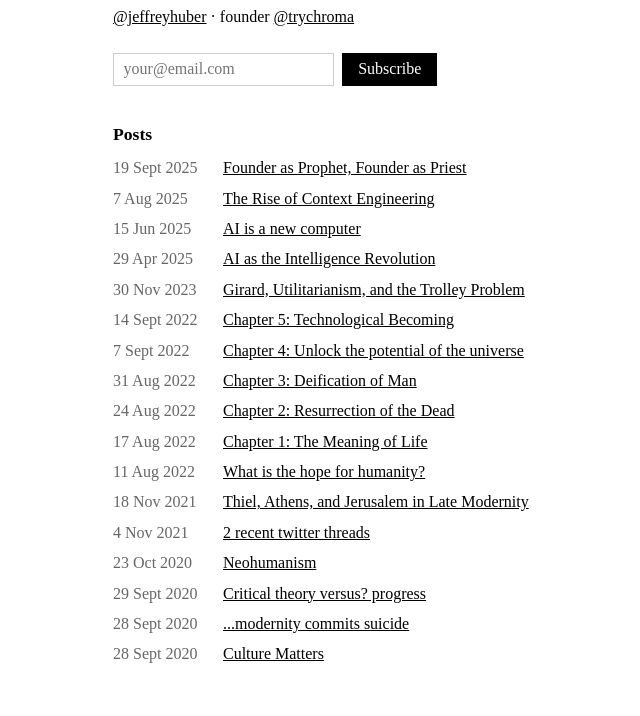
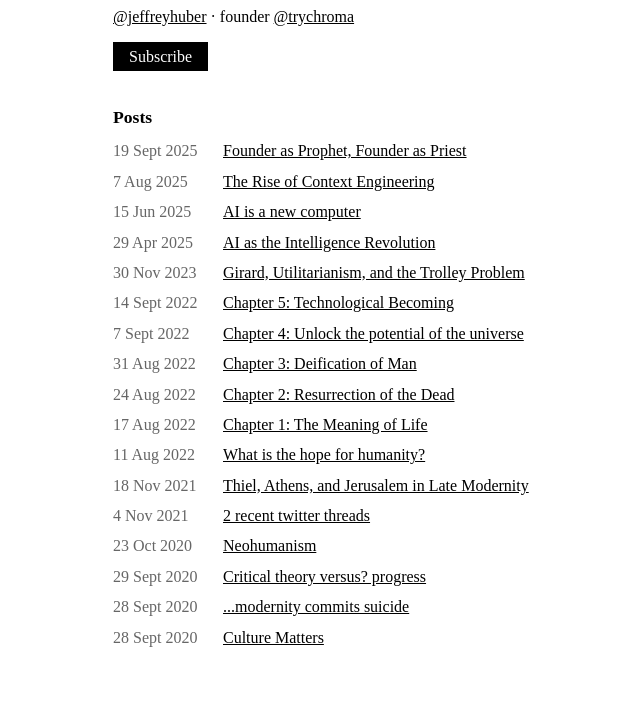
Before and after one commit to jeffchuber/jeffhuber, a plain HTML site: page docs/index.html in a window 1280 px wide. Shown: the part 97-813 px from the top of the page, without its empty margins (202-842 px from the left). Drawn offline with Linux system fonts and the light colour scheme.

Commit message:
Use subscribe link instead of iframe

```diff
--- a/docs/index.html
+++ b/docs/index.html
@@ -21,19 +21,14 @@
     .date { color: #666; width: 110px; flex-shrink: 0; }
     a { color: #000; }
     a:hover { color: #666; }
-    .subscribe { margin: 1.5em 0; display: flex; gap: 0.5em; }
-    .subscribe input { padding: 0.4em 0.6em; border: 1px solid #ccc; font-family: inherit; font-size: inherit; }
-    .subscribe button { padding: 0.4em 1em; background: #000; color: #fff; border: none; font-family: inherit; font-size: inherit; cursor: pointer; }
-    .subscribe button:hover { background: #333; }
+    .subscribe-btn { background: #000; color: #fff; padding: 0.4em 1em; text-decoration: none; }
+    .subscribe-btn:hover { background: #333; color: #fff; }
   </style>
 </head>
 <body>
   <h1>Jeff Huber</h1>
   <p><a href="https://x.com/jeffreyhuber">@jeffreyhuber</a> · founder <a href="https://x.com/trychroma">@trychroma</a></p>
-  <form class="subscribe" action="https://jeffhuber.substack.com/api/v1/free?nojs=true" method="post" target="_blank">
-    <input type="email" name="email" placeholder="your@email.com" required>
-    <button type="submit">Subscribe</button>
-  </form>
+  <p><a href="https://jeffhuber.substack.com/subscribe" class="subscribe-btn">Subscribe</a></p>
   <h2>Posts</h2>
   <ul>
 
```
Also changed, not shown: build.js (+3 -8 lines).
